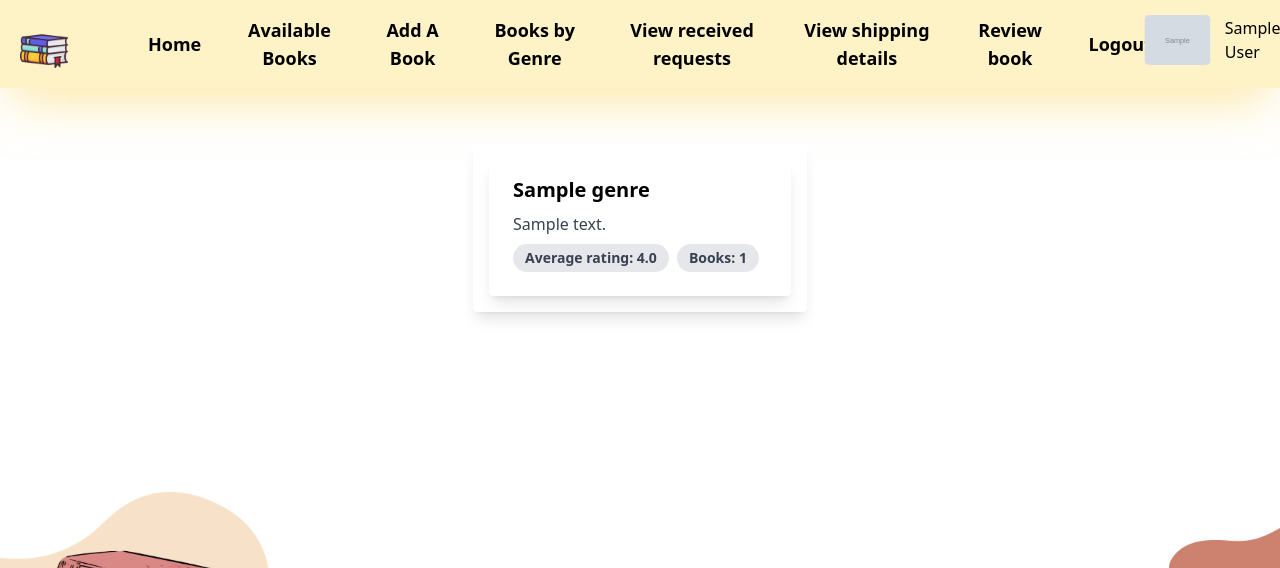
After one commit to TanmayUdupa/book-sharing-system, a Django app: page /view_books_by_genre/ in a window 1280 px wide. The commit adds this page. Shown: the top 568 px of the page. Run offline with Django 4.2, Linux system fonts and the light colour scheme; a user stored in the database is signed in; tables that the repository leaves empty hold one stand-in row (values such as "Sample post"); grey boxes marked "Sample" are stand-in pictures; some libraries are stand-ins or nearby versions.

Commit message:
Add feature for viewing books by genre and requesting them

```diff
--- a/mysite/app/templates/app/base.html
+++ b/mysite/app/templates/app/base.html
@@ -30,7 +30,7 @@
             {% else %}
             <a class="transition-transform transform hover:scale-105" href="{%url 'feed'%}"><button>Available Books</button></a>
             <a class="transition-transform transform hover:scale-105" href="{%url 'add_book'%}"><button>Add A Book</button></a>
-            <a class="transition-transform transform hover:scale-105" href="{%url 'view_shipping_details'%}"><button>Books by Genre</button></a>
+            <a class="transition-transform transform hover:scale-105" href="{%url 'view_books_by_genre'%}"><button>Books by Genre</button></a>
             <a class="transition-transform transform hover:scale-105" href="{%url 'view_received_requests'%}"><button>View received requests</button></a>
             <a class="transition-transform transform hover:scale-105" href="{%url 'view_shipping_details'%}"><button>View shipping details</button></a>
             <a class="transition-transform transform hover:scale-105" href="{%url 'review_book'%}"><button>Review book</button></a>
--- a/mysite/app/templates/app/feed.html
+++ b/mysite/app/templates/app/feed.html
@@ -49,7 +49,7 @@
                     <div class="mt-2 flex items-center justify-center">
                         <span class="inline-block bg-gray-200 rounded-full px-3 py-1 text-sm font-semibold text-gray-700 mr-2 mb-2">{{book.publication_year}}</span>
                         <span class="inline-block bg-gray-200 rounded-full px-3 py-1 text-sm font-semibold text-gray-700 mr-2 mb-2">{{book.genre.name}}</span>
-                        <span class="inline-block bg-gray-200 rounded-full px-3 py-1 text-sm font-semibold text-gray-700 mr-2 mb-2">{{book.condition_desc}}</span>
+                        <span class="inline-block bg-gray-200 rounded-full px-3 py-1 text-sm font-semibold text-gray-700 mr-2 mb-2">Condition: {{book.condition_desc}}</span>
                     </div>
                     <div class="mt-4 flex justify-center">
                         {% if book.id in requested_book_ids %}
--- a/mysite/app/templates/app/signin.html
+++ b/mysite/app/templates/app/signin.html
@@ -36,7 +36,7 @@
     <!-----------------------Nav-bar-end---------------------->
 
     <!---------------------- Login-div-start--------------------->
-    <div class="flex items-center min-h-screen p-4 lg:justify-center">
+    <div class="flex items-center h-96 mt-28 p-4 lg:justify-center">
         <div
           class="flex flex-col overflow-hidden bg-white rounded-md shadow-2xl max md:flex-row md:flex-1 lg:max-w-screen-md rounded"
         >
--- /dev/null
+++ b/mysite/app/templates/app/view_books_by_genre.html
@@ -0,0 +1,24 @@
+{% extends './base.html' %}
+
+{% block content %}
+    <div class="flex flex-wrap justify-center">
+        {% if genres %}
+            {%for genre in genres %}
+                <a href="{% url 'show_books_of_genre' genre.id %}" class="genre max-w-sm rounded overflow-hidden shadow-lg mx-4 my-4 bg-white relative transition-transform hover:scale-105">
+                    <div class="genre max-w-sm rounded overflow-hidden shadow-lg mx-4 my-4 bg-white relative transition-transform hover:scale-105" id = "{{genre.id}}">
+                        <div class="px-6 py-4">
+                            <div class="font-bold text-xl mb-2">{{genre.name}}</div>
+                            <p class="text-gray-700 text-base">{{genre.description}}</p>
+                            <div class="mt-2 flex items-center justify-center">
+                                {% if genre.average_rating > 0 %}
+                                    <span class="inline-block bg-gray-200 rounded-full px-3 py-1 text-sm font-semibold text-gray-700 mr-2 mb-2">Average rating: {{genre.average_rating}}</span>
+                                {% endif %}
+                                <span class="inline-block bg-gray-200 rounded-full px-3 py-1 text-sm font-semibold text-gray-700 mr-2 mb-2">Books: {{genre.no_of_books}}</span>
+                            </div>
+                        </div>
+                    </div>
+                </a>
+            {%endfor%}
+        {% endif%}
+    </div>
+{% endblock %}
--- a/mysite/app/urls.py
+++ b/mysite/app/urls.py
@@ -15,5 +15,7 @@ urlpatterns = [
     path('approve_request/<int:request_id>/', views.approve_request, name="approve_request"),
     path('profile/', views.view_profile, name='profile'),
     path('view_shipping details/', views.view_shipping_details, name="view_shipping_details"),
-    path('review_book/', views.review_book, name="review_book")
+    path('review_book/', views.review_book, name="review_book"),
+    path('view_books_by_genre/', views.view_books_by_genre, name="view_books_by_genre"),
+    path('show_books_of_genre/<int:genre_id>/', views.show_books_of_genre, name = "show_books_of_genre")
 ]
--- a/mysite/app/views.py
+++ b/mysite/app/views.py
@@ -174,6 +174,7 @@ def approve_request(request, request_id):
             transaction_type = "Borrowing"
         )
         shipped_to_borrower.save()
+        request.book_id.status = "NOT AVAILABLE"
         returned_to_owner = ShippedTo(
             status = "Delivered",
             book_id = request.book_id,
@@ -182,6 +183,7 @@ def approve_request(request, request_id):
             transaction_type = "Returning"
         )
         returned_to_owner.save()
+        request.book_id.status = "AVAILABLE"
         request.delete()
     return JsonResponse({'success':True})
 
@@ -243,7 +245,6 @@ def review_book(request):
                 book = Book.objects.filter(id=book_id).first()
                 review = BookReview(reviewer_id = user, book_id = book, review_text = review_text, rating = rating)
                 review.save()
-                print("aaaa")
                 genre = book.genre
                 calc_rating(book.owner, genre, rating, user_rating)
                 form = ReviewForm(user = user)
@@ -254,6 +255,34 @@ def review_book(request):
     context = {'user': user, 'form': form, 'error': error}
     return render(request, 'app/review_book.html',context=context)
 
+@login_required(login_url='/user_login/')
+def view_books_by_genre(request):
+    user = request.user
+    genres = Genre.objects.all()
+    context = {
+        'user': user,
+        'genres': genres
+    }
+    return render(request, 'app/view_books_by_genre.html',context=context)
+
+@login_required(login_url='/user_login/')
+def show_books_of_genre(request, genre_id):
+    user = request.user
+    available_books = Book.objects.filter(genre__id = genre_id).exclude(owner = user)
+    requested_books = RequestsToBorrow.objects.filter(borrower_id=user)
+    requested_book_ids = requested_books.values_list('book_id', flat=True)
+    requested_books_with_details = requested_books.select_related('book_id')
+    requested_books_with_details = requested_books_with_details.annotate(
+        book_status=F('status')
+    )
+
+    context = {
+        'user': user,
+        'available_books': available_books,
+        'requested_book_ids':requested_book_ids,
+        'requested_books':requested_books_with_details,
+        }
+    return render(request, 'app/feed.html', context=context)
 
 def user_logout(request):
     logout(request)
```
